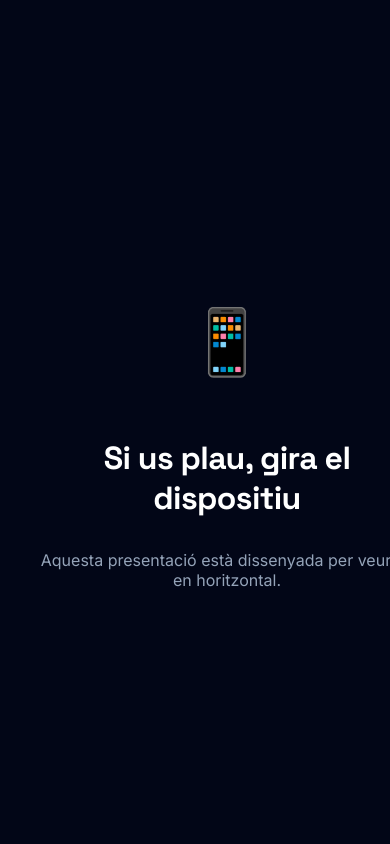
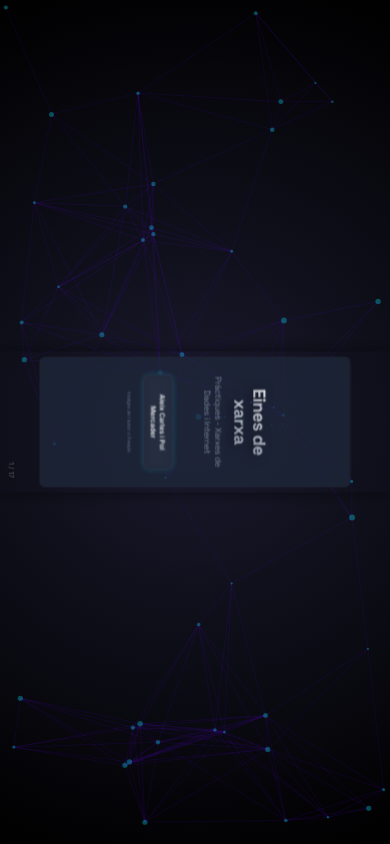
Before and after one commit to Aleix27/Presentaci-Xarxes-r2, a React (Vite) app: page / in a window 390 px wide. Built offline with nearby package versions, Linux system fonts and the light colour scheme.

Commit message:
Implement mobile auto-rotation and capture screenshots

```diff
--- a/src/components/Presentation.jsx
+++ b/src/components/Presentation.jsx
@@ -18,7 +18,6 @@ import WiresharkFilterSlide from '../slides/WiresharkFilterSlide';
 import PacketInfoSlide from '../slides/PacketInfoSlide';
 import RequirementsSlide from '../slides/RequirementsSlide';
 import Background from './Background';
-import RotateDevicePrompt from './RotateDevicePrompt';
 
 const slides = [
     IntroSlide,
@@ -43,6 +42,7 @@ const slides = [
 const Presentation = () => {
     const [currentSlide, setCurrentSlide] = useState(0);
     const [scale, setScale] = useState(1);
+    const [rotation, setRotation] = useState(0);
 
     useEffect(() => {
         const handleKeyDown = (e) => {
@@ -57,17 +57,28 @@ const Presentation = () => {
         return () => window.removeEventListener('keydown', handleKeyDown);
     }, []);
 
-    // Scale Logic
+    // Scale and Rotate Logic
     useEffect(() => {
         const handleResize = () => {
             const baseWidth = 1920;
             const baseHeight = 1080;
             const windowWidth = window.innerWidth;
             const windowHeight = window.innerHeight;
+            const isPortrait = windowHeight > windowWidth;
 
-            const scaleX = windowWidth / baseWidth;
-            const scaleY = windowHeight / baseHeight;
-            const newScale = Math.min(scaleX, scaleY);
+            let newScale;
+
+            if (isPortrait) {
+                setRotation(90);
+                const scaleX = windowHeight / baseWidth;
+                const scaleY = windowWidth / baseHeight;
+                newScale = Math.min(scaleX, scaleY);
+            } else {
+                setRotation(0);
+                const scaleX = windowWidth / baseWidth;
+                const scaleY = windowHeight / baseHeight;
+                newScale = Math.min(scaleX, scaleY);
+            }
 
             setScale(newScale);
         };
@@ -122,14 +133,13 @@ const Presentation = () => {
                 position: 'relative'
             }}
         >
-            <RotateDevicePrompt />
             <Background />
 
             {/* Scaled Container */}
             <div style={{
                 width: '1920px',
                 height: '1080px',
-                transform: `scale(${scale})`,
+                transform: `rotate(${rotation}deg) scale(${scale})`,
                 transformOrigin: 'center center',
                 position: 'relative',
                 boxShadow: '0 0 50px rgba(0,0,0,0.5)',
```
